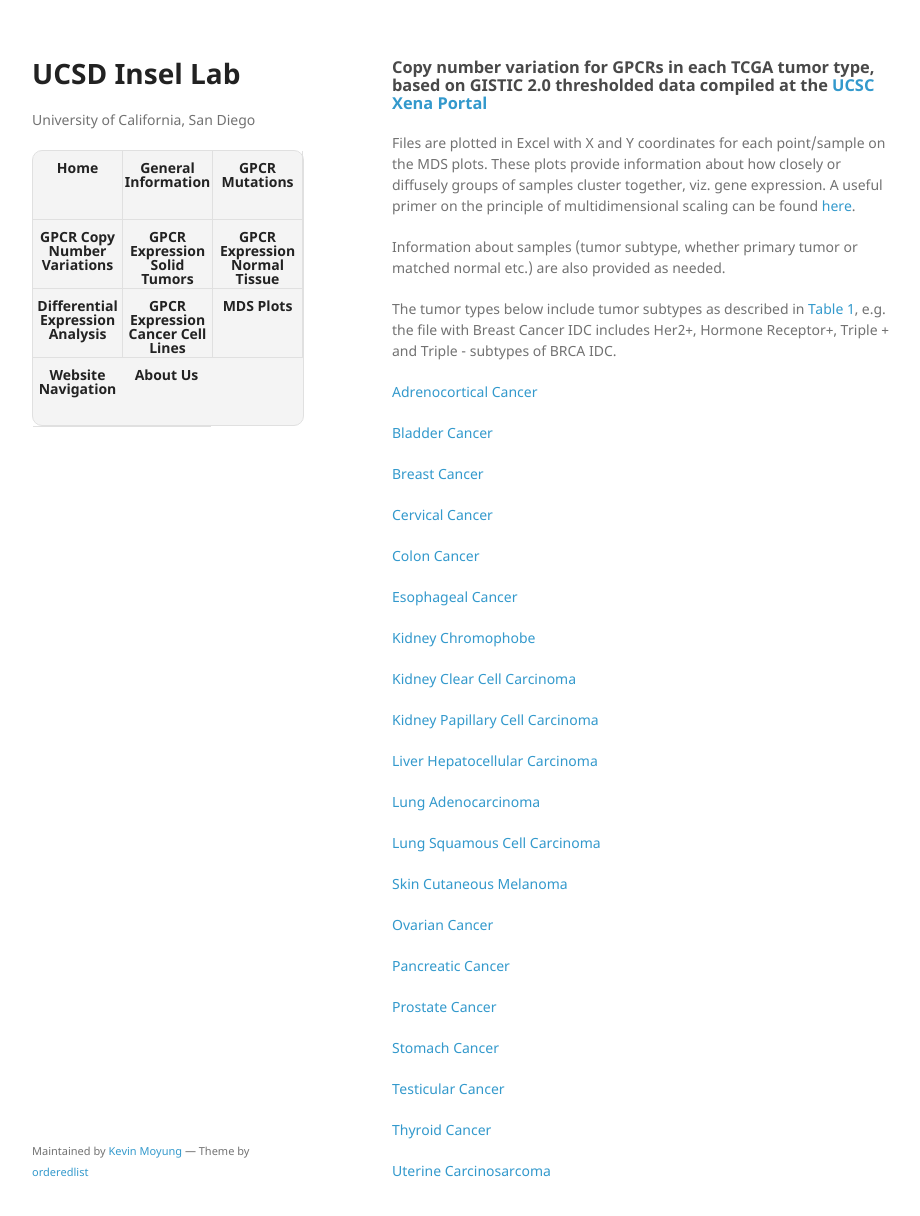
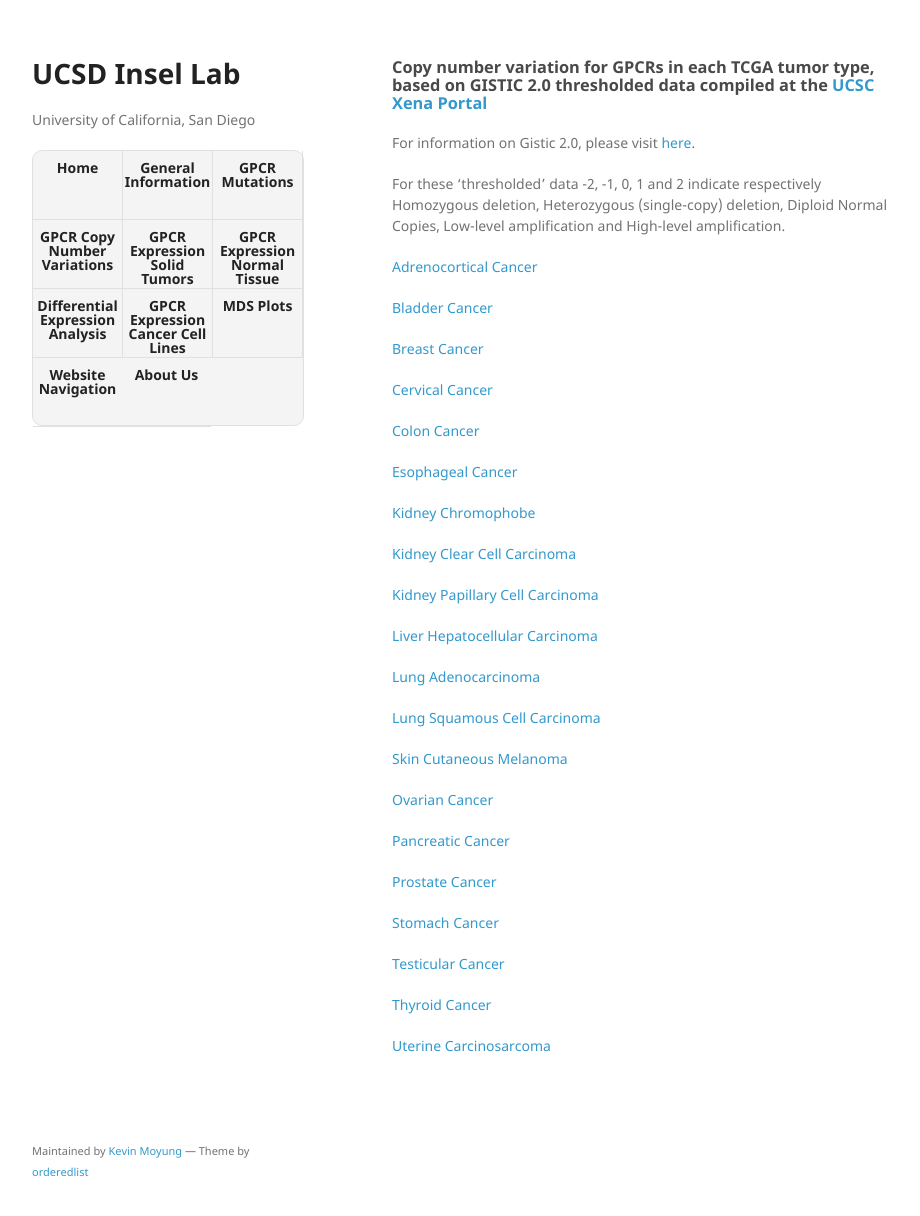
Before and after one commit to insellab/insellab.github.io, a Jekyll site: the page built from gpcr_cnv.md, in a window 1280 px wide and 1251 px high. Shown: the top 1216 px of the window, without its empty margins (178-1098 px from the left). Built offline with Jekyll 4.4.1, drawn with Linux system fonts in a browser that asks for light colours; our own code applies the rules of GitHub Pages for plain Markdown files.

Commit message:
Update gpcr_cnv.md

```diff
--- a/gpcr_cnv.md
+++ b/gpcr_cnv.md
@@ -5,11 +5,9 @@ layout: default
 ### Copy number variation for GPCRs in each TCGA tumor type, based on GISTIC 2.0 thresholded data compiled at the [UCSC Xena Portal](http://xena.ucsc.edu/)
 
 
-Files are plotted in Excel with X and Y coordinates for each point/sample on the MDS plots. These plots provide information about how closely or diffusely groups of samples cluster together, viz. gene expression. A useful primer on the principle of multidimensional scaling can be found [here](http://www.analytictech.com/borgatti/mds.htm).
+For information on Gistic 2.0, please visit [here]().
 
-Information about samples (tumor subtype, whether primary tumor or matched normal etc.) are also provided as needed.
-
-The tumor types below include tumor subtypes as described in [Table 1](https://insellab.github.io/Picture1.jpg), e.g. the file with Breast Cancer IDC includes Her2+, Hormone Receptor+, Triple + and Triple - subtypes of BRCA IDC.
+For these 'thresholded' data -2, -1, 0, 1 and 2 indicate respectively Homozygous deletion, Heterozygous (single-copy) deletion, Diploid Normal Copies, Low-level amplification and High-level amplification.
 
 [Adrenocortical Cancer](https://drive.google.com/open?id=0ByccgsfmD86PMUh1TjVPR2tuZjQ)
 
```
